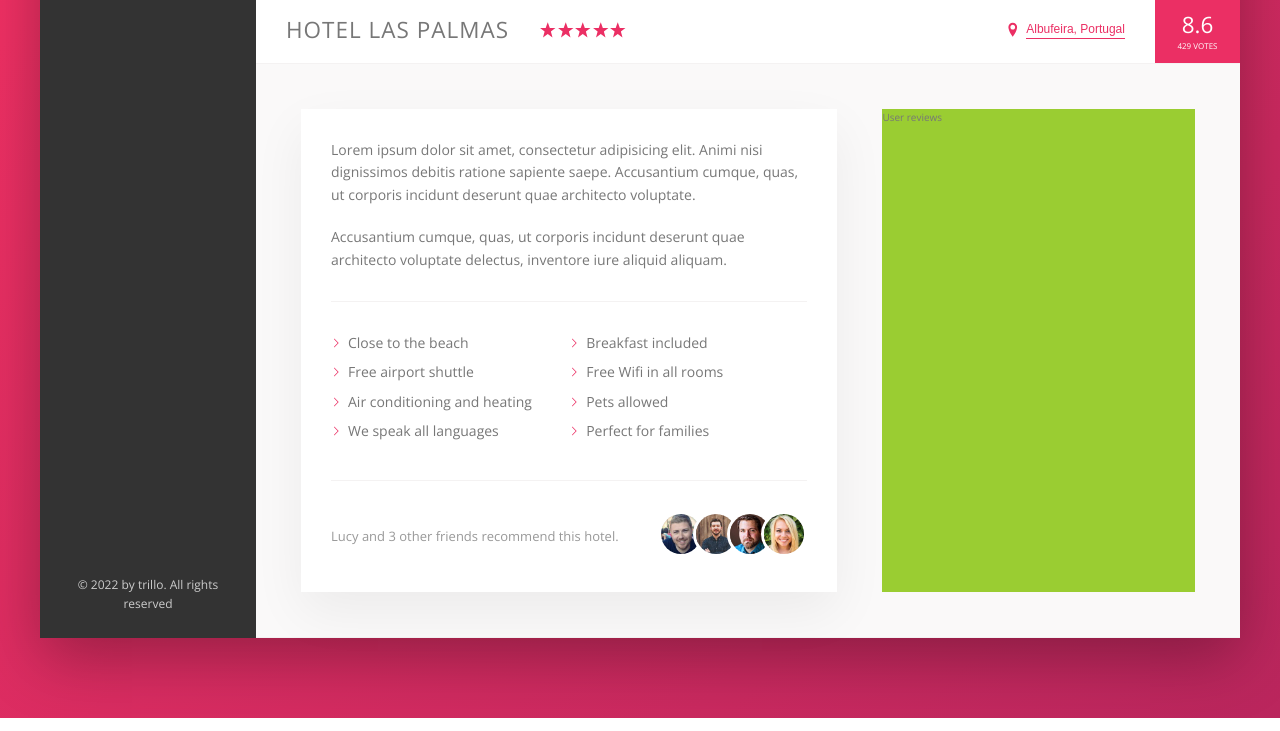
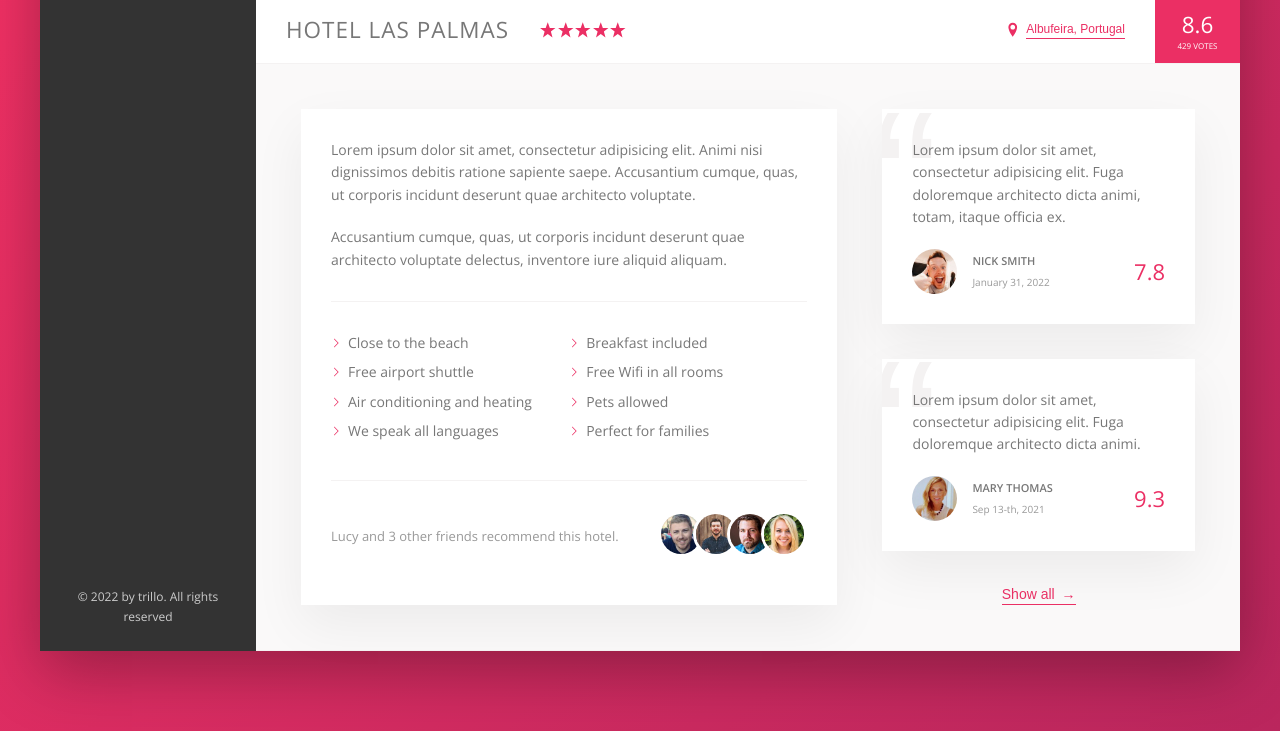
Before and after one commit to ulikverse/Trillo-Project, a website: page index.html in a window 1280 px wide. Shown: the part 538-1269 px from the top of the page. Drawn offline with nearby package versions, Linux system fonts and the light colour scheme.

Commit message:
Building the User Reviews Section

```diff
--- a/index.html
+++ b/index.html
@@ -205,7 +205,47 @@
                 </div>
               </div>
             </div>
-            <div class="user-reviews">User reviews</div>
+
+            <figure class="user-reviews">
+              <figure class="review">
+                <blockquote class="review__text">
+                  Lorem ipsum dolor sit amet, consectetur adipisicing elit. Fuga
+                  doloremque architecto dicta animi, totam, itaque officia ex.
+                </blockquote>
+                <figcaption class="review__user">
+                  <img
+                    src="img/user-1.jpg"
+                    alt="User 1"
+                    class="review__photo"
+                  />
+                  <div class="review__user-box">
+                    <p class="review__user-name">Nick Smith</p>
+                    <p class="review__user-date">January 31, 2022</p>
+                  </div>
+                  <div class="review__rating">7.8</div>
+                </figcaption>
+              </figure>
+
+              <figure class="review">
+                <blockquote class="review__text">
+                  Lorem ipsum dolor sit amet, consectetur adipisicing elit. Fuga
+                  doloremque architecto dicta animi.
+                </blockquote>
+                <figcaption class="review__user">
+                  <img
+                    src="img/user-2.jpg"
+                    alt="User 2"
+                    class="review__photo"
+                  />
+                  <div class="review__user-box">
+                    <p class="review__user-name">Mary Thomas</p>
+                    <p class="review__user-date">Sep 13-th, 2021</p>
+                  </div>
+                  <div class="review__rating">9.3</div>
+                </figcaption>
+              </figure>
+              <button class="btn-inline">Show all <span>&rarr;</span></button>
+            </figure>
           </div>
         </main>
       </div>
--- a/sass/_components.scss
+++ b/sass/_components.scss
@@ -269,8 +269,17 @@
   cursor: pointer;
   transition: all 0.2s;
 
+  & span {
+    margin-left: 3px;
+    transition: margin-left 0.2s;
+  }
+
   &:hover {
     color: var(--color-grey-dark-1);
+
+    span {
+      margin-left: 8px;
+    }
   }
 
   &:focus {
@@ -365,3 +374,68 @@
     }
   }
 }
+
+////////////////////////////////////////////
+// REVIEWS
+.review {
+  background-color: #fff;
+  box-shadow: var(--shadow-light);
+  padding: 3rem;
+  margin-bottom: 3.5rem;
+  position: relative;
+  overflow: hidden;
+
+  &__text {
+    margin-bottom: 2rem;
+    z-index: 10;
+    position: relative;
+  }
+
+  &__user {
+    display: flex;
+    align-items: center;
+  }
+
+  &__photo {
+    height: 4.5rem;
+    width: 4.5rem;
+    border-radius: 50%;
+    margin-right: 1.5rem;
+  }
+
+  &__user-box {
+    display: flex;
+    flex-direction: column;
+    margin-right: auto;
+  }
+
+  &__user-name {
+    font-size: 1.1rem;
+    font-weight: 600;
+    text-transform: uppercase;
+    margin-bottom: 0.4rem;
+  }
+
+  &__user-date {
+    font-size: 1rem;
+    color: var(--color-grey-dark-3);
+  }
+
+  &__rating {
+    color: var(--color-primary);
+    font-size: 2.2rem;
+    font-weight: 300;
+  }
+
+  &::before {
+    content: "\201C";
+    position: absolute;
+    top: -2.75rem;
+    left: -1rem;
+    line-height: 1;
+    font-size: 20rem;
+    color: var(--color-grey-light-2);
+    font-family: sans-serif;
+    z-index: 1;
+  }
+}
--- a/sass/_layout.scss
+++ b/sass/_layout.scss
@@ -39,6 +39,7 @@
 }
 
 .detail {
+  font-size: 1.4rem;
   display: flex;
   padding: 4.5rem;
   background-color: var(--color-grey-light-1);
@@ -46,7 +47,6 @@
 }
 
 .description {
-  font-size: 1.4rem;
   background-color: #fff;
   box-shadow: var(--shadow-light);
   padding: 3rem;
@@ -55,6 +55,9 @@
 }
 
 .user-reviews {
-  background-color: yellowgreen;
   flex: 1;
+
+  display: flex;
+  flex-direction: column;
+  align-items: center;
 }
```
Also changed, not shown: css/style.css.
